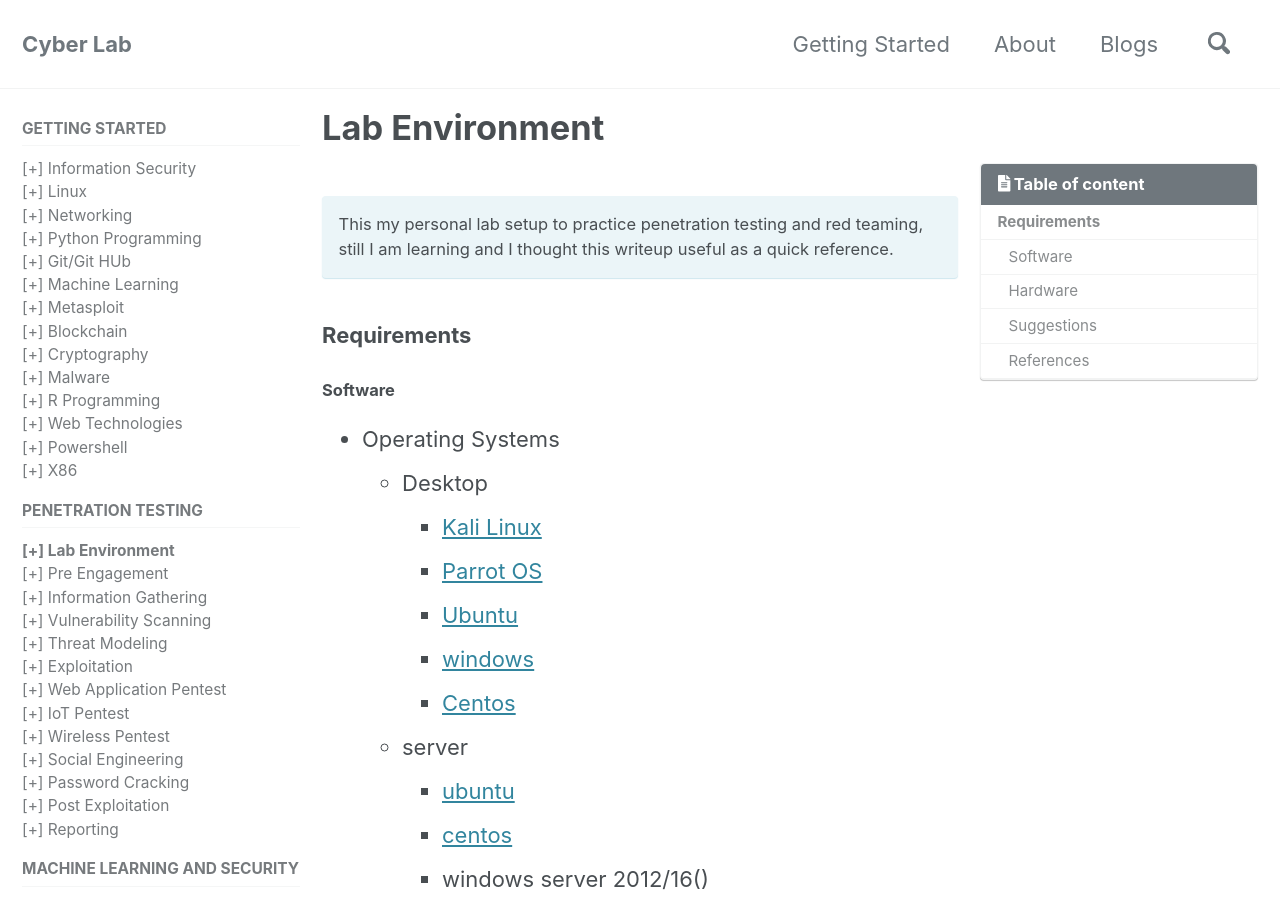
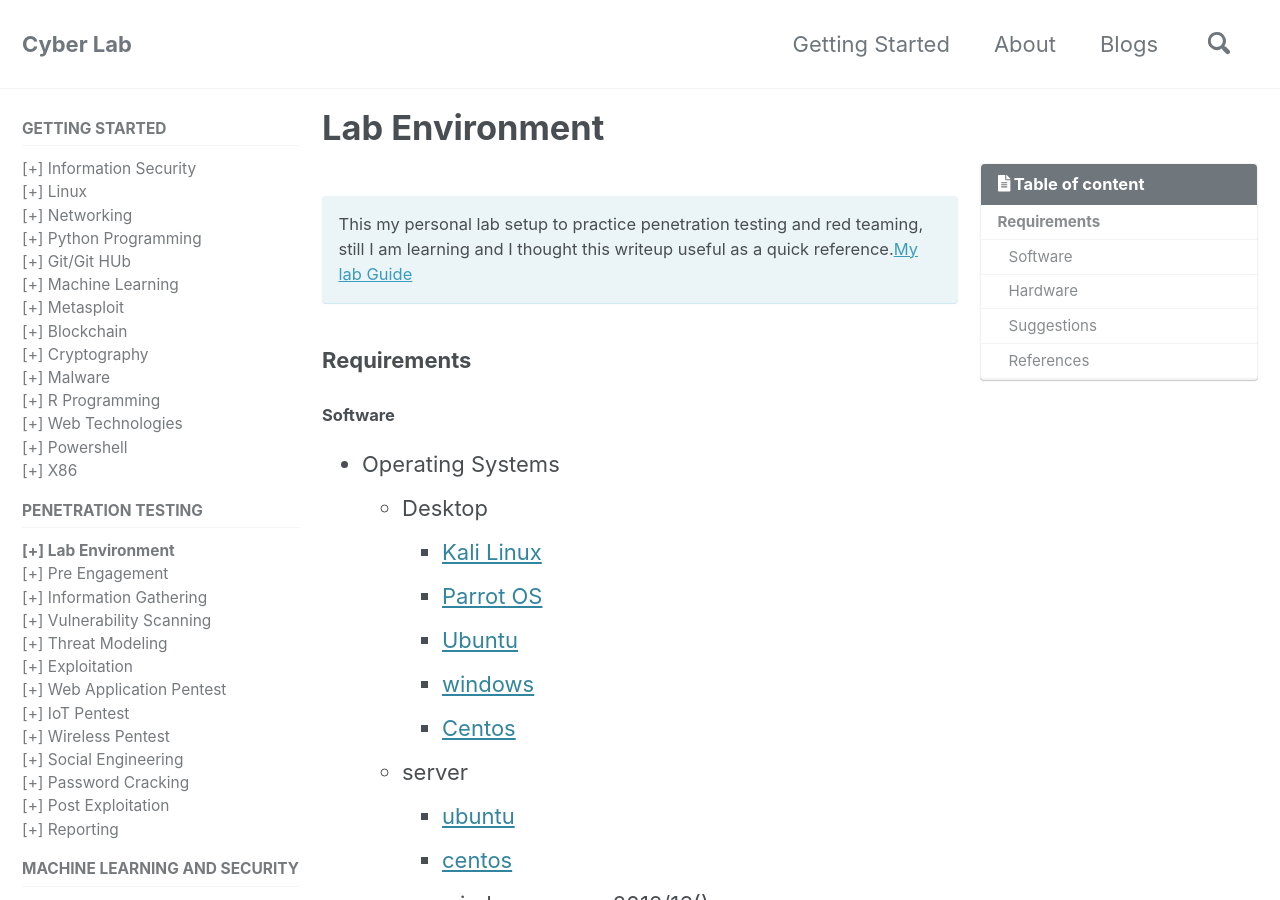
Before and after one commit to mohareti/cyberlab, a Jekyll site: the page built from _pentest/00_Lab.md, in a window 1280 px wide and 900 px high. Built offline with Jekyll 4.4.1, drawn with Linux system fonts in a browser that asks for light colours; cached includes are drawn as plain includes; nearby versions of some CDN libraries.

Commit message:
updated with pentest lab guide

```diff
--- a/_config.yml
+++ b/_config.yml
@@ -106,7 +106,7 @@ author:
 
   name             : "Mohareti"
   avatar           : "/assets/images/bio-photo.jpg"
-  bio              : "Just a Tech a guy :D"
+  bio              : "Just a Tech Guy :D"
 
 
   location         : "Dallas"
--- a/_pentest/00_Lab.md
+++ b/_pentest/00_Lab.md
@@ -23,7 +23,7 @@ gallery:
 
 {% include toc title="Table of content" %}
 
-This my personal lab setup to practice penetration testing and red teaming, still I am learning and I thought this writeup useful as a quick reference.
+This my personal lab setup to practice penetration testing and red teaming, still I am learning and I thought this writeup useful as a quick reference.[My lab Guide](https://github.com/mohareti/D0CuM3n7s/blob/master/pentest_lab_configuration.pdf)
 {: .notice--info}
 
 ### Requirements
```
